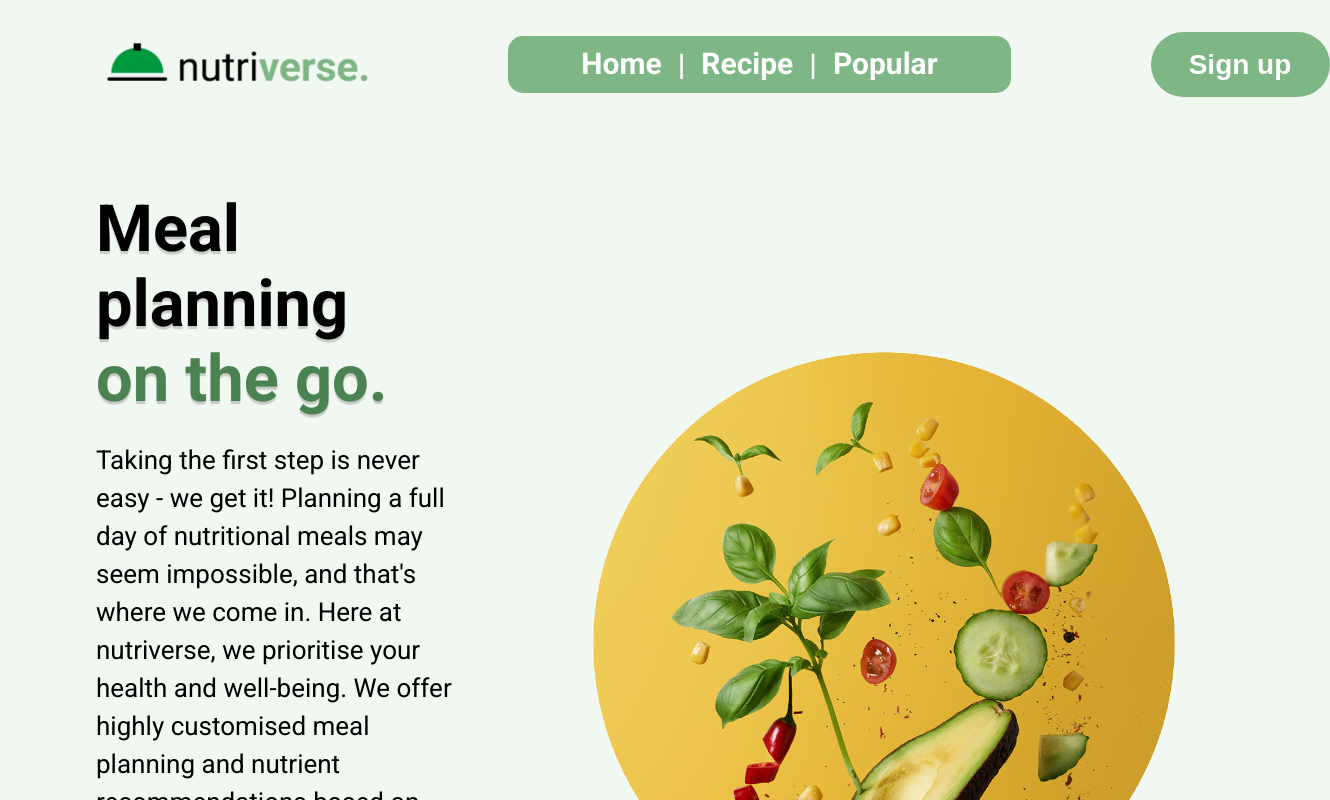
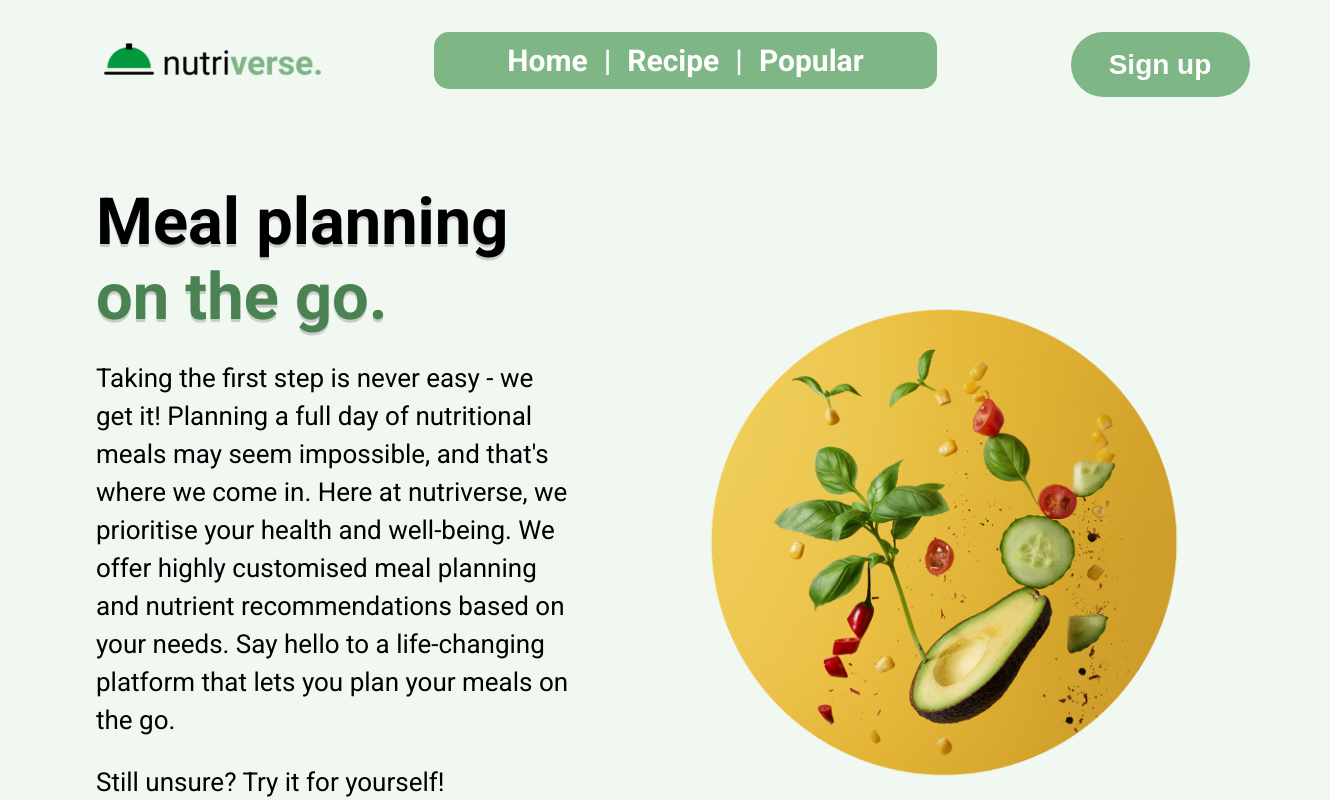
Before and after one commit to akelee/Nutriverse, a React (Create React App) app: page / in a window 1280 px wide. Shown: the top 800 px of the page, 1330 px wide, since content can reach past the window. Built offline with nearby package versions, Linux system fonts and the light colour scheme.

Commit message:
Worked on some api parameters that includes the image, food item entered into the search bar, and a link to view the recipe in an external site. The external site opens in a new window

```diff
--- a/src/components/navbar/Navbar.jsx
+++ b/src/components/navbar/Navbar.jsx
@@ -3,7 +3,6 @@ import './navbar.css'
 import { RiMenu3Line, RiCloseLine } from 'react-icons/ri';
 import logo from '../../assets/nutriverselogo.png';
 import { Link } from 'react-router-dom';
-// import 'bootstrap/dist/css/bootstrap.css';
 
 const Menu = () => (
   <>
--- a/src/components/navbar/navbar.css
+++ b/src/components/navbar/navbar.css
@@ -14,12 +14,14 @@
 }
 
 .nutriverse__navbar-links_logo {
-    /* margin-right: 1.5rem; */
+    margin-right: 1rem;
 }
 
 .nutriverse__navbar-links_logo img {
-    width: 300px;
-    height:60px
+    width: 100%;
+
+    /* width: 350px;
+    height:60px */
 }
 
 .nutriverse__navbar-links_container {
@@ -34,7 +36,7 @@
     padding: 10px;
     width: 503px;
     height: 57px;
-    margin: 0 7.5rem;
+    margin: 0 5rem;
     font-weight: bold;
 
 }
@@ -87,7 +89,7 @@
     position: absolute;
     width: 179px;
     height: 65px;
-    left: 1150.5px;
+    left: 1070.5px;
     top: 2rem;
     background: #7EB685;
     border-radius: 45.36px;
--- a/src/containers/header/Header.jsx
+++ b/src/containers/header/Header.jsx
@@ -11,7 +11,7 @@ const Header = () => {
           <h1 className="main-text1">Meal planning
           </h1>
           <h1 className="main-text2">on the go.</h1>
-          <p>Taking the first step is never easy - we get it! Planning a full day of nutritional meals may seem impossible, and that's where we come in. Here at nutriverse, we prioritise your health and well-being. We offer highly customised meal planning and nutrient recommendations based on your needs. Say hello to a life-changing platform that lets you to plan your meals on the go.
+          <p>Taking the first step is never easy - we get it! Planning a full day of nutritional meals may seem impossible, and that's where we come in. Here at nutriverse, we prioritise your health and well-being. We offer highly customised meal planning and nutrient recommendations based on your needs. Say hello to a life-changing platform that lets you plan your meals on the go.
           </p>
           <p>Still unsure? Try it for yourself!</p>
           <Link to="/userInput">
@@ -19,7 +19,7 @@ const Header = () => {
           </Link>
     </div>
     <div className="nutriverse__header-image">
-      <img src={avo} width="600px"alt="avo" />
+      <img src={avo} alt="avo" />
     </div>
     </div>
   )
--- a/src/containers/header/header.css
+++ b/src/containers/header/header.css
@@ -55,11 +55,11 @@
     justify-content: center;
 }
 
-/* .nutriverse__header-image img {
-    width: 100%;;
-    height: 100%;
+.nutriverse__header-image img {
+    max-width: 100%;;
+    max-height: 100%;
 
-} */
+}
 
 @media screen and (max-width:1050px){
     .nutriverse__header {
--- a/src/pages/RecipeList.jsx
+++ b/src/pages/RecipeList.jsx
@@ -1,10 +1,22 @@
 import React from 'react'
+import './recipeList.css'
+
+const button = document.getElementById('.btn')
 
 function RecipeList({recipeData}) {
   console.log(recipeData.results);
   return (
-    <div>{recipeData.results.map(result =>
-      <p>{result.title} <img src={result.image} alt="" /></p>)}</div>
+    <div className="recipe-results">{recipeData.results.map(result =>
+      <p className="result">{result.title}
+      <div><img src={result.image} alt="" />
+      </div>
+      <div className="info">
+        <a href={result.sourceUrl} target="_blank">View Recipe Here</a></div></p>)
+
+        }
+
+
+      </div>
   )
 }
 
--- /dev/null
+++ b/src/pages/byNutrients/ByNutrients.jsx
@@ -0,0 +1,4 @@
+import React, { useState } from 'react'
+import './recipe.css'
+import { Feature } from '../../components'
+import { Link } from 'react-router-dom';
--- a/src/pages/recipe/Recipe.jsx
+++ b/src/pages/recipe/Recipe.jsx
@@ -7,14 +7,18 @@ import nutrient from '../../assets/nutrients.png'
 import ingredients from '../../assets/ingredients.png'
 import scale from '../../assets/scale.png'
 import RecipeList from "../RecipeList"
+import '../../pages/recipeList.css'
+
 
 
 const Recipe = () => {
   const [query, setQuery] = useState("")
+  // const [includeNutrition, setIncludeNutrition] = useState("")
+  // const [diet, setDiet] = useState("")
 
   const APP_KEY = "740b00f217f748a49fc4253694287265"
 
-  const url = `https://api.spoonacular.com/recipes/complexSearch?query=${query}&number=3&apiKey=740b00f217f748a49fc4253694287265`
+  const url = `https://api.spoonacular.com/recipes/complexSearch?query=${query}&addRecipeInformation=true&addRecipeNutrition=true&number=3&apiKey=740b00f217f748a49fc4253694287265`
 
   const handleSubmit = e => {
     e.preventDefault();
@@ -24,7 +28,7 @@ const Recipe = () => {
 
   function getRecipeData() {
     fetch(
-      `https://api.spoonacular.com/recipes/complexSearch?query=${query}&number=3&apiKey=740b00f217f748a49fc4253694287265`
+      `https://api.spoonacular.com/recipes/complexSearch?query=${query}&addRecipeInformation=true&addRecipeNutrition=true&number=3&apiKey=740b00f217f748a49fc4253694287265`
     )
     .then((response) => response.json())
     .then((data) => {
@@ -35,6 +39,18 @@ const Recipe = () => {
       console.log("error");
     })
   }
+
+  // const [hide, setHide] = useState(null)
+  // const btn = document.getElementById('.btn')
+  // const div = document.getElementById('.recipe-body')
+  // function hide() {
+  //   if (div.style.display!== "none") {
+  //     div.style.display = "none"
+  //   } else {
+  //     div.style.display = "block"
+  //   }
+  //   }
+  // }
 
   return (
     <div className="nutriverse__recipe_container">
--- a/src/pages/recipe/recipe.css
+++ b/src/pages/recipe/recipe.css
@@ -58,6 +58,10 @@
     margin-left: -2rem;
 }
 
+#analyserecipe {
+    margin-top: -3.7rem;
+}
+
 @media screen and (max-width:960px) {
     .nutriverse__recipe_container div {
         flex-direction: column;
@@ -77,6 +81,10 @@
         align-items: center;
         margin-left: .6rem;
     }
+
+    #analyserecipe {
+        margin-top: -3.7rem;
+    }
     .nutriverse__whatNutriverse-container {
         display: flex;
         margin-top: 1rem;
@@ -88,5 +96,7 @@
 }
 
 @media screen and (max-width:550px) {
-
+    #analyserecipe {
+        margin-top: 2rem;
+    }
 }
--- /dev/null
+++ b/src/pages/recipeList.css
@@ -0,0 +1,16 @@
+.recipe-results {
+    display: flex;
+    align-items: space-around;
+    justify-content: center;
+    color: cadetblue;
+    width:100%;
+}
+
+img {
+    border-radius: 15px;
+    max-width: 250px;
+}
+
+.result {
+    margin-top: 3rem;
+}
--- a/src/pages/userInput/UserInput.jsx
+++ b/src/pages/userInput/UserInput.jsx
@@ -14,3 +14,5 @@ const UserInput = () => {
 }
 
 export default UserInput
+
+// tfp_DyyiNaWaAbHFxxd4DrjVN9kPrtaM98F4FNDaWd4DM8Rg_3sv1LWpaR2JaAG
```
Also changed, not shown: src/pages/byNutrients/byNutrients.css (added).
